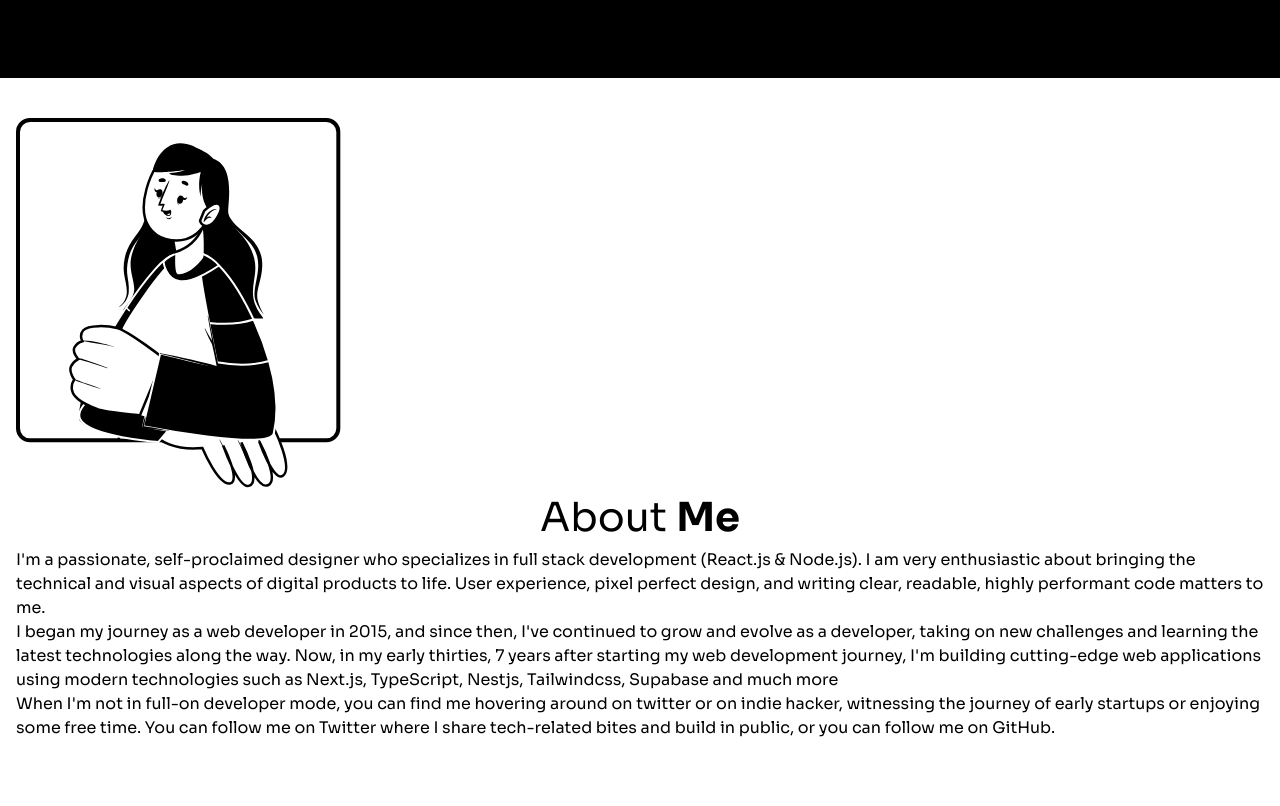
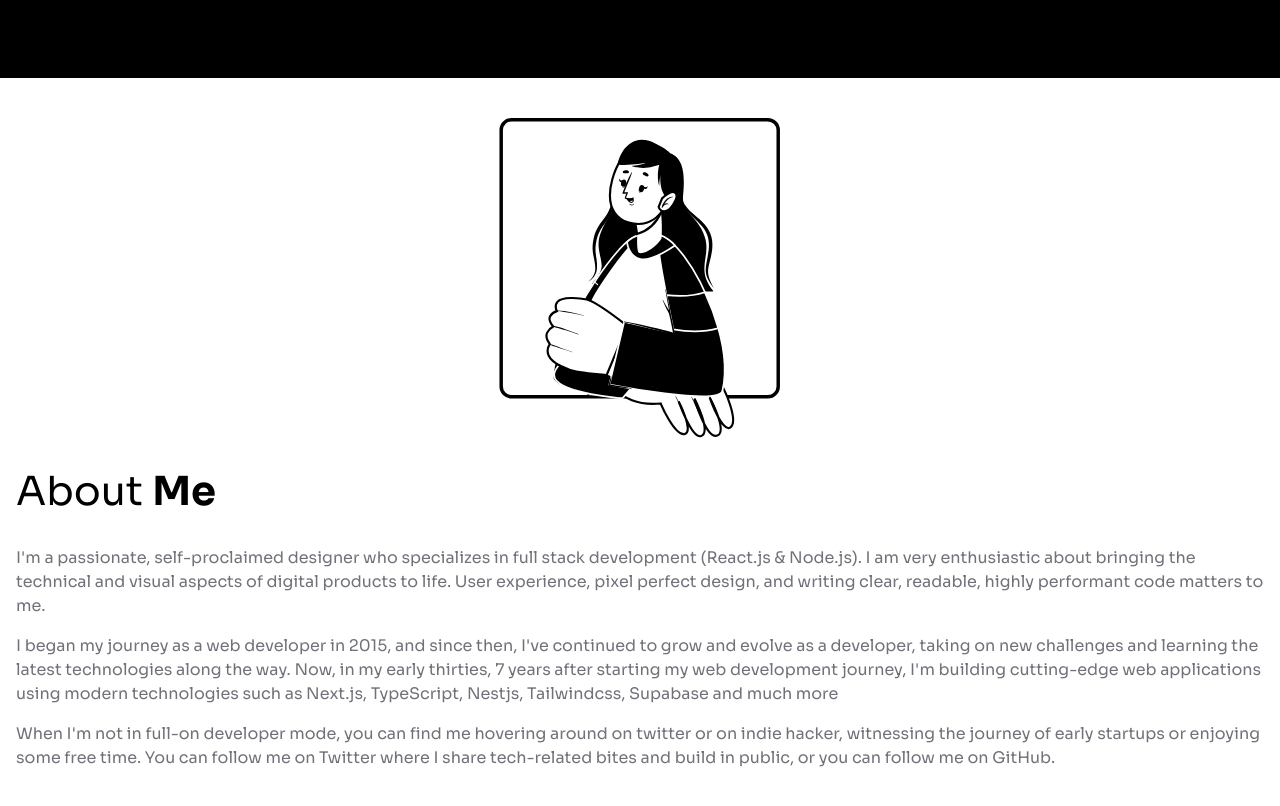
Before and after one commit to Vale1702/portfolio-v1, a React (Vite) app: page / in a window 1280 px wide. Shown: the part 2136-2942 px from the top of the page. Before the commit the page ends 2916 px from the top, so only its background shows below. Built offline with nearby package versions, Linux system fonts and the light colour scheme.

Commit message:
cambios en skill cards y about

```diff
--- a/src/styles/globals.css
+++ b/src/styles/globals.css
@@ -69,6 +69,18 @@ ol {
   :root {
     --outline-width: 4px;
   }
+  .skill-card:nth-child(n + 7){
+    display: flex;
+  }
+  .skill-card:nth-child(n + 9){
+    display: none;
+  }
+}
+
+@media (min-width: 1024px){
+  .skill-card:nth-child(n + 9){
+    display: flex
+  }
 }
 
 @layer base {
@@ -118,9 +130,9 @@ ol {
     @apply flex items-center gap-3
   }
 
-  .header__logo{
+  /* .header__logo{
 
-  }
+  } */
 
   .header__title{
     @apply  text-xl font-bold text-[var(--primary-black)]
@@ -237,6 +249,9 @@ ol {
   lg:grid-cols-5
 }
 
+.skill-card:nth-child(n + 7){
+  @apply  hidden
+}
 /*Experience*/
 
 .experience{
@@ -279,14 +294,32 @@ ol {
   md:col-span-3
 }
 
-.about{
+/*About Me*/
+.about__container{
+  @apply flex flex-col items-center gap-10
+  md:flex-row md:items-start md:justify-between md:gap-10
+}
 
+.about__image-wrapper{
+  @apply w-full flex justify-center
+  md:flex-1 md:justify-center
 }
-.container{
 
+.about__image{
+  @apply w-full h-auto max-h-[30vh]
+  md:max-h-[40vh] md:w-1/2
 }
-.about__container{
 
+.about__content{
+  @apply w-full flex flex-col gap-6
+  md:flex-1
+}
+.about__title{
+  @apply text-left
+}
+
+.about__text{
+  @apply flex flex-col gap-4 text-base text-[var(--zinc-500)]
 }
 
 }
```
